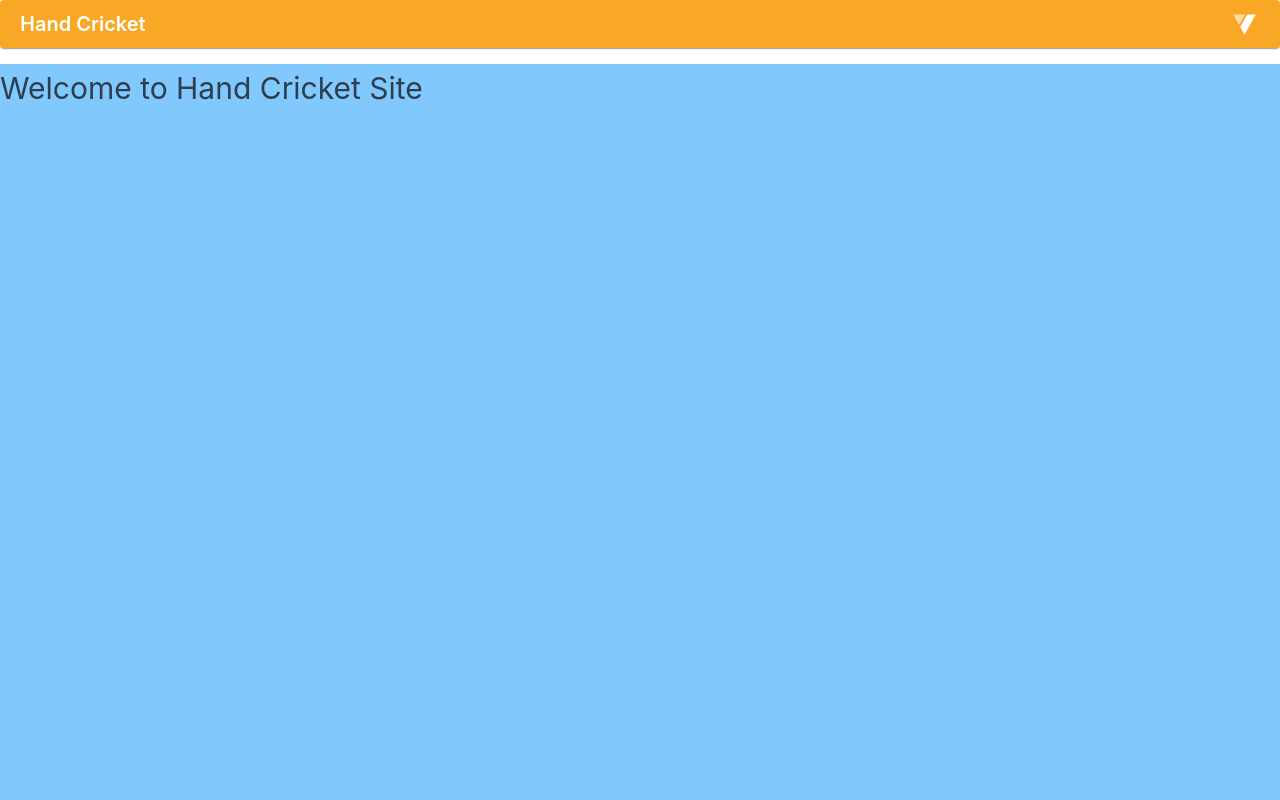
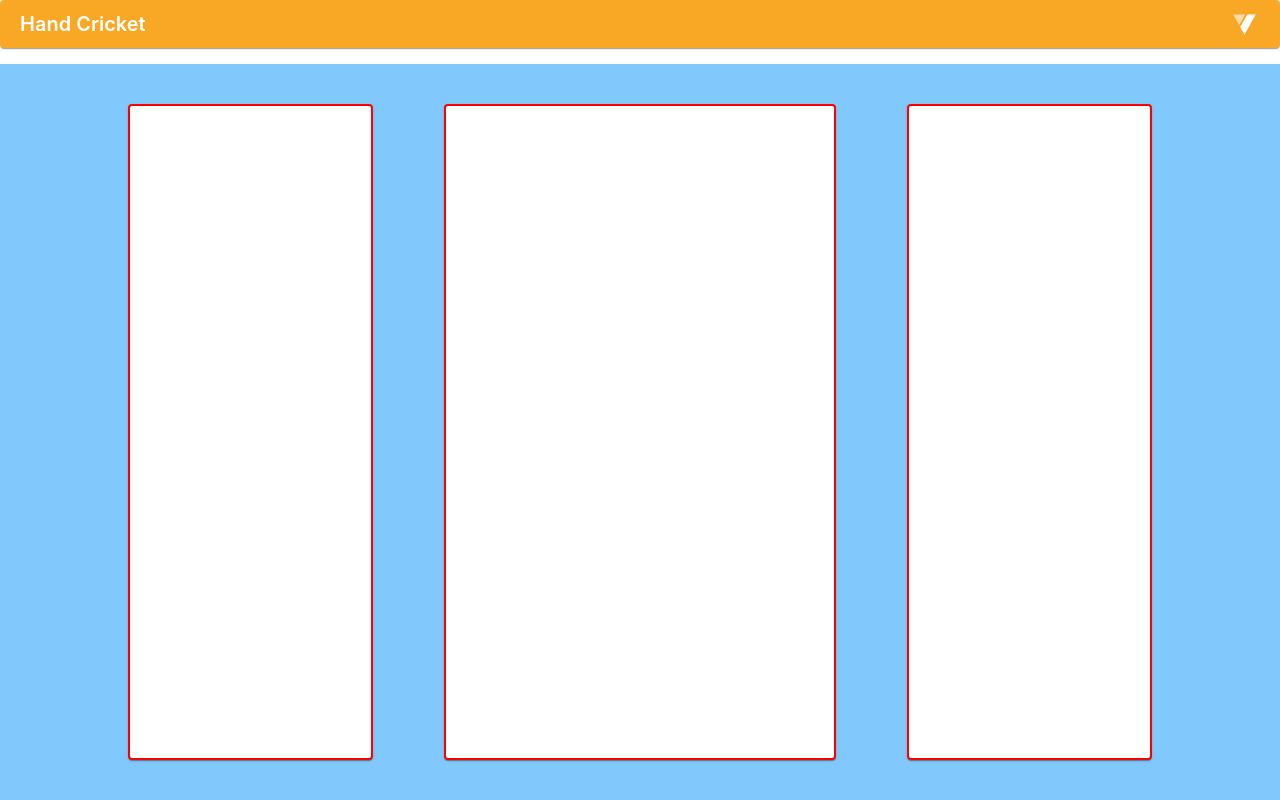
Before and after one commit to AnandaSH-8/Hand-Cricket-vue, a Vue app in the folder hand-cricket/: page / in a window 1280 px wide. Built offline with nearby package versions, Linux system fonts and the light colour scheme.

Commit message:
cards added

```diff
--- a/hand-cricket/src/components/My Compo/handCricket.vue
+++ b/hand-cricket/src/components/My Compo/handCricket.vue
@@ -1,6 +1,8 @@
 <template>
     <v-layout class="HCbox">
-        <h1>Welcome to Hand Cricket Site</h1>
+        <v-card class="playerOne"></v-card>
+        <v-card class="stadiumDesign"></v-card>
+         <v-card class="playerTwo"></v-card>
     </v-layout>
 </template>
 
@@ -12,5 +14,18 @@
 .HCbox{
     background:rgb(129, 201, 252);
     height:92vh;
+    padding: 5vh 10%;
+}
+
+.HCbox > *{
+    border:2px solid red;
+}
+
+.playerTwo, .playerOne{
+    width:25%;
+}
+.stadiumDesign{
+    width:40%;
+    margin:0 7%;
 }
 </style>
```
